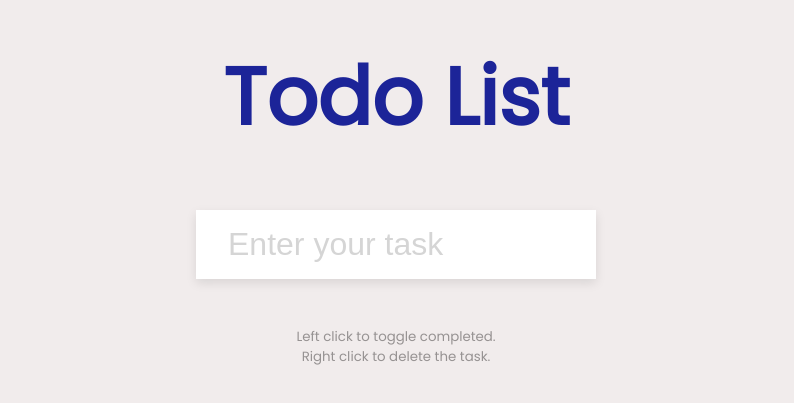
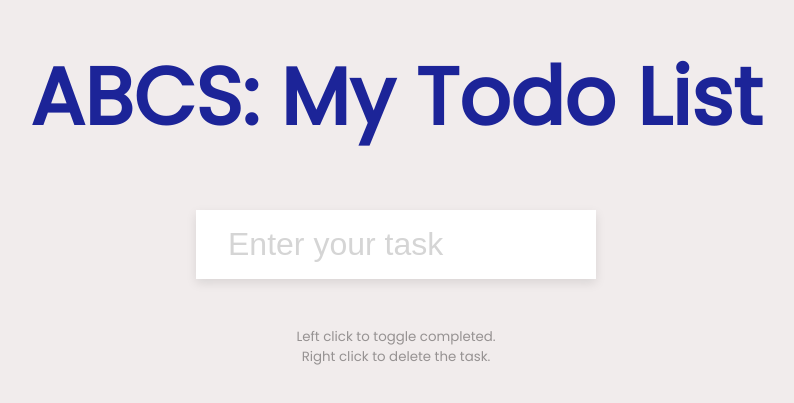
Before and after one commit to Mike-Pryor/todo-list, a plain HTML site: page index.html in a window 1280 px wide. Shown: the part 225-628 px from the top of the page, without its empty margins (244-1038 px from the left). Drawn offline with Linux system fonts and the light colour scheme.

Commit message:
Update index.html

```diff
--- a/index.html
+++ b/index.html
@@ -7,7 +7,7 @@
     <title>ABCS: My Todo List</title>
   </head>
   <body>
-    <h1>Todo List</h1>
+    <h1>ABCS: My Todo List</h1>
     <form id="form">
       <input type="text" class="input" id="input" placeholder="Enter your task" autocomplete="off">
 
```
